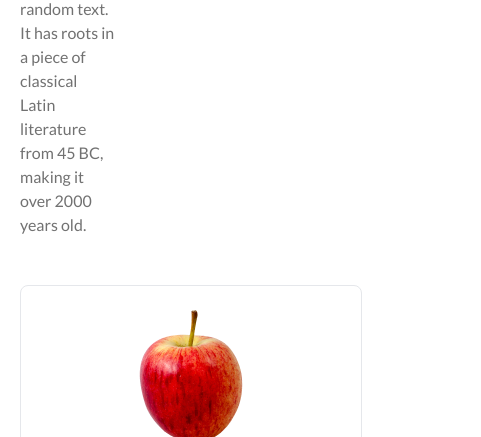
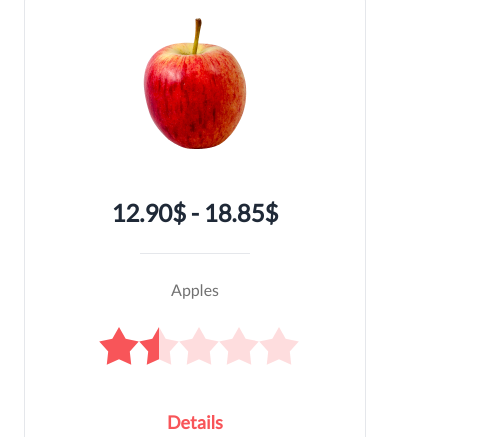
Before and after one commit to Rifa9oct/fruit-burst, a plain HTML site: page index.html in a window 390 px wide. Shown: the part 927-1364 px from the top of the page, 481 px wide, since content can reach past the window. Drawn offline with nearby package versions, Linux system fonts and the light colour scheme.

Commit message:
deal of the day sec make responsive

```diff
--- a/index.html
+++ b/index.html
@@ -168,10 +168,10 @@
     <main>
     <!-- Deal of the day section -->
     <section class="max-w-screen-xl mt-[240px] mx-5 lg:mx-auto">
-      <div class=" flex justify-between items-center">
+      <div class=" flex flex-col lg:flex-row text-center lg:text-start justify-between items-center">
         <div>
           <h2 class="text-5xl font-extrabold mb-6">Deal of the day</h2>
-          <p class="text-base font-medium text-[#12121299]">Contrary to popular belief, is not simply random text. It has roots in a piece of classical<br>Latin literature from 45 BC, making it over 2000 years old.</p>
+          <p class="text-base font-medium text-[#12121299] mb-5 lg:mb-0">Contrary to popular belief, is not simply random text. It has roots in a piece of classical<br>Latin literature from 45 BC, making it over 2000 years old.</p>
         </div>
         <div>
           <div class="grid grid-flow-col gap-5 text-center auto-cols-max">
@@ -214,7 +214,7 @@
       <!-- Making Card -->
       <div class="grid grid-cols-1 md:grid-cols-2 lg:grid-cols-4 justify-between items-center mt-12 pb-20">
         <!-- Card-1 -->
-        <div>
+        <div class="mx-auto">
           <div class="w-[342px] h-[477px] flex justify-center items-center rounded-lg bg-white border text-center">
             <div>
               <img class="mx-auto mb-12" src="images/fruit6.png" alt="">
```
